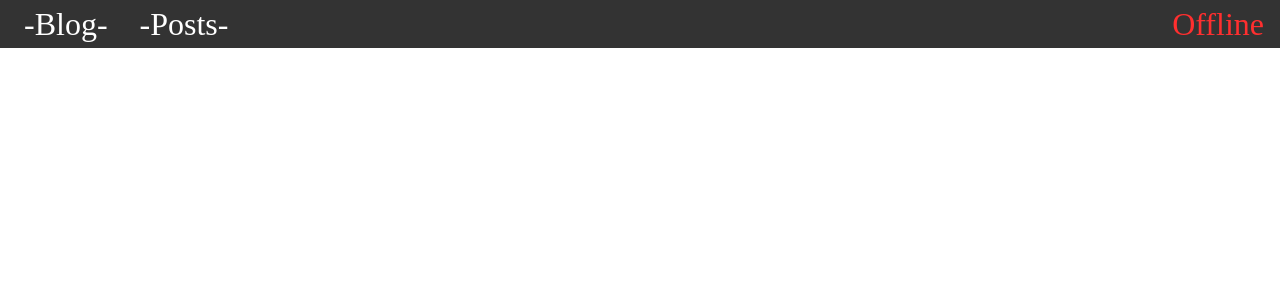
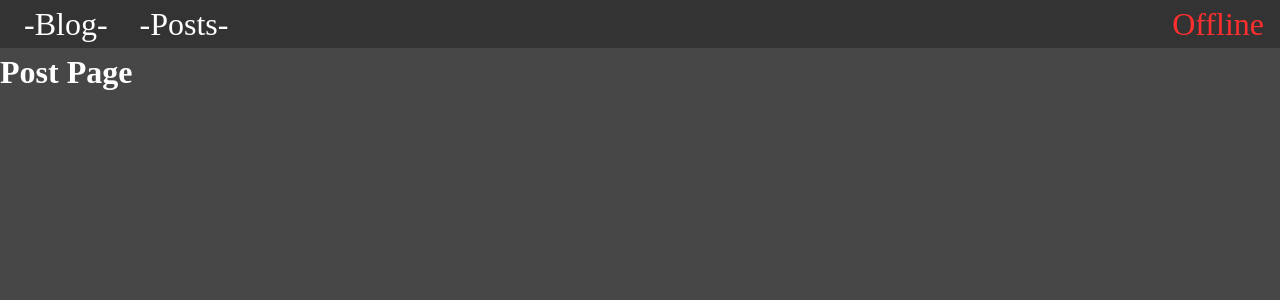
Before and after one commit to igorashs/react-blog-view, a React (Create React App) app: page /posts/1 in a window 1280 px wide. Shown: the top 300 px of the page. Built offline with nearby package versions, Linux system fonts and the light colour scheme; no server answers; a web font is replaced by a local one.

Commit message:
add PostPage

```diff
--- a/src/components/App/App.css
+++ b/src/components/App/App.css
@@ -1,5 +1,11 @@
 :root {
   --primary-color: #333;
+  --secondary-color: #474747;
+}
+
+body {
+  background-color: var(--secondary-color);
+  color: #fff;
 }
 
 .App_Nav ul {
@@ -36,3 +42,7 @@
 .Online {
   color: #adff2f;
 }
+
+.Italic {
+  font-style: italic;
+}
--- a/src/components/App/App.js
+++ b/src/components/App/App.js
@@ -2,9 +2,11 @@ import React, { useState, useEffect } from 'react';
 import './App.css';
 import HomePage from '../HomePage';
 import PostsPage from '../PostsPage';
+import PostPage from '../PostPage';
 import Status from './Status';
 import { BrowserRouter as Router, Switch, Route, Link } from 'react-router-dom';
 import { fetchPublishedPosts, fetchServerStatus } from '../../lib/api';
+import moment from 'moment';
 
 function App() {
   const posts = usePosts();
@@ -33,7 +35,9 @@ function App() {
         <Route path="/posts" exact>
           <PostsPage posts={posts} />
         </Route>
-        {/* <Route path="/post"><PostPage /></Route> */}
+        <Route path="/posts/:postId">
+          <PostPage />
+        </Route>
       </Switch>
     </Router>
   );
@@ -46,7 +50,8 @@ function usePosts() {
   useEffect(() => {
     (async () => {
       const posts = await fetchPublishedPosts();
-
+      addTimestamps(posts);
+      sortByDate(posts);
       setPosts(posts);
     })();
   }, []);
@@ -54,7 +59,7 @@ function usePosts() {
   return posts;
 }
 
-// fetch server status
+// fetch server status and return status state
 function useIsOnline() {
   const [isOnline, setIsOnline] = useState(false);
 
@@ -69,4 +74,24 @@ function useIsOnline() {
   return isOnline;
 }
 
+// add timestamps to state array (which have date prop)
+function addTimestamps(dataArr) {
+  dataArr.forEach((data) => (data.timestamp = moment(data.date).calendar()));
+}
+
+// sort the state array by date
+function sortByDate(dataArr) {
+  dataArr.sort((a, b) => {
+    if (a.date > b.date) {
+      return -1;
+    }
+
+    if (a.date < b.date) {
+      return 1;
+    }
+
+    return 0;
+  });
+}
+
 export default App;
--- /dev/null
+++ b/src/components/PostPage/PostPage.js
@@ -0,0 +1,5 @@
+import React from 'react';
+
+export default function PostPage() {
+  return <h1>Post Page</h1>;
+}
--- /dev/null
+++ b/src/components/PostPage/index.js
@@ -0,0 +1,3 @@
+import PostPage from './PostPage';
+
+export default PostPage;
```
